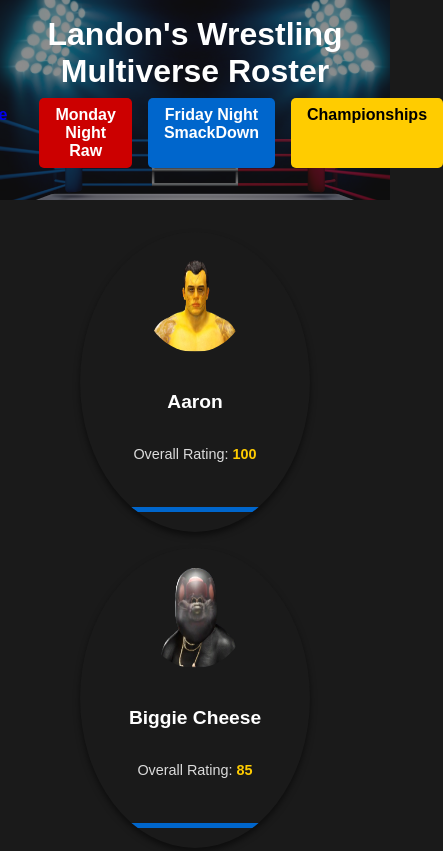
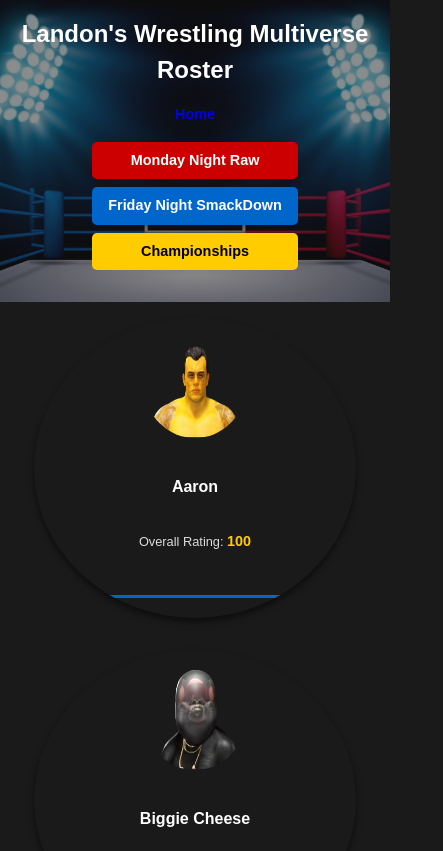
Before and after one commit to landonTM/universe, a plain HTML site: page index.html in a window 390 px wide. Shown: the top 851 px of the page, 443 px wide, since content can reach past the window. Drawn offline with Linux system fonts and the light colour scheme.

Commit message:
Update styles.css

```diff
--- a/styles.css
+++ b/styles.css
@@ -393,3 +393,92 @@
     text-decoration: none;
     color: #ffcc00; /* Optional hover color change */
 }
+/* General Reset for Responsiveness */
+body {
+    margin: 0;
+    padding: 0;
+    font-family: Arial, sans-serif;
+    line-height: 1.5;
+    overflow-x: hidden; /* Prevent horizontal scrolling */
+}
+
+/* Mobile Styles: Target devices with a max width of 768px */
+@media (max-width: 768px) {
+
+    /* Header */
+    header {
+        padding: 1rem;
+        text-align: center;
+    }
+
+    header h1 {
+        font-size: 1.5rem; /* Smaller font size */
+    }
+
+    .brand-tabs {
+        flex-direction: column; /* Stack navigation vertically */
+        gap: 0.5rem;
+    }
+
+    .tab {
+        font-size: 0.9rem; /* Smaller navigation buttons */
+        padding: 0.5rem 1rem;
+    }
+
+    /* Roster Container */
+    .roster-container {
+        flex-direction: column; /* Stack roster cards vertically */
+        padding: 1rem;
+    }
+
+    /* Superstar Card */
+    .superstar-card {
+        width: 90%; /* Reduce card width */
+        margin: 0 auto; /* Center-align the cards */
+        margin-bottom: 1rem; /* Add spacing between cards */
+        text-align: center;
+    }
+
+    .superstar-image {
+        width: 100px; /* Reduce image size */
+        height: auto;
+    }
+
+    .superstar-name {
+        font-size: 1rem; /* Slightly smaller font size */
+    }
+
+    .superstar-details {
+        font-size: 0.8rem; /* Smaller font size */
+    }
+
+    .superstar-overall {
+        font-size: 0.9rem;
+        color: #ffcc00; /* Keep the golden rating */
+        font-weight: bold;
+    }
+
+    /* Brand Indicator */
+    .brand-indicator {
+        height: 3px; /* Thinner indicator line */
+    }
+
+    /* Filter Buttons */
+    .filters {
+        flex-direction: column;
+        align-items: center;
+        gap: 0.5rem;
+    }
+
+    .filter-button {
+        width: 80%; /* Stretch buttons */
+        padding: 0.8rem;
+        font-size: 0.9rem;
+    }
+
+    /* Banner Image */
+    .banner-image {
+        height: 150px; /* Reduce height */
+        object-fit: cover;
+    }
+}
```
